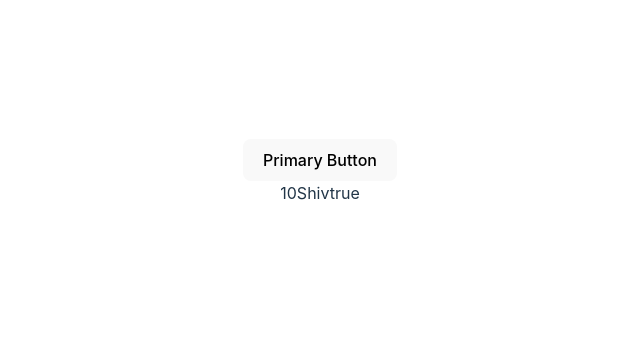
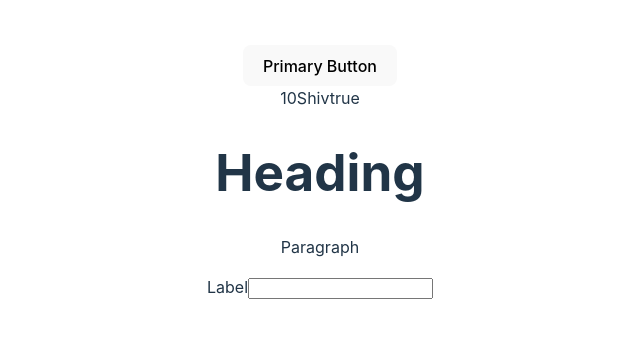
Before and after one commit to D32SSV/react-ts, a React (Vite) app: page / in a window 1280 px wide. Shown: the part 228-566 px from the top of the page, without its empty margins (320-960 px from the left). Built offline with nearby package versions, Linux system fonts and the light colour scheme.

Commit message:
complete lesson 24,25- polymorphic components

```diff
--- a/src/App.tsx
+++ b/src/App.tsx
@@ -14,6 +14,7 @@ import RandomNumber from "./components/restriction/RandomNumber";
 import Toast from "./components/templateLiterals/Toast";
 import CustomButton from "./components/html/Button";
 import PropExport from "./components/html/PropExport";
+import Text from "./components/Polymorphic/Text";
 
 function App() {
   // const personName = {
@@ -85,6 +86,16 @@ function App() {
           Primary Button
         </CustomButton>
         <PropExport msgCount={10} name="Shiv" auth={true} />
+        <Text as="h1" size="lg" color="primary">
+          Heading
+        </Text>
+        <Text as="p" size="md" color="primary">
+          Paragraph
+        </Text>
+        <Text as="label" size="sm" color="secondary">
+          Label
+        </Text>
+        <Text as="input" size="sm" color="secondary"/>
       </div>
     </>
   );
--- /dev/null
+++ b/src/components/Polymorphic/Text.tsx
@@ -0,0 +1,25 @@
+import React from "react";
+
+type TextProps<E extends React.ElementType> = {
+  size: "sm" | "md" | "lg";
+  color: "primary" | "secondary";
+  children?: React.ReactNode;
+  as?: E;
+};
+
+type Props<E extends React.ElementType> = TextProps<E> &
+  Omit<React.ComponentProps<E>, keyof TextProps<E>>;
+
+const Text = <E extends React.ElementType = "div">({
+  size,
+  color,
+  children,
+  as,
+}: Props<E>) => {
+  const Component = as || "div";
+  return (
+    <Component className={`class-with-${color}-${size}`}>{children}</Component>
+  );
+};
+
+export default Text;
```
